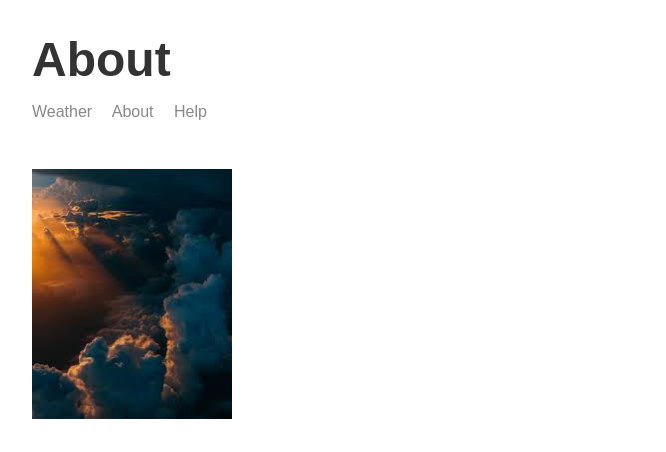
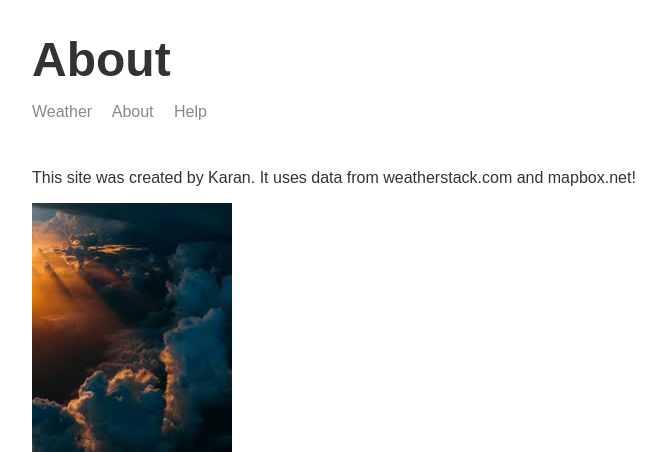
Before and after one commit to kamalphoolwani/node-weather-website, a Node server app: page /about in a window 1280 px wide. Shown: the top 452 px of the page, without its empty margins (233-899 px from the left). Run offline with Node 20, Linux system fonts and the light colour scheme; some libraries are stand-ins or nearby versions.

Commit message:
Add about text

```diff
--- a/templates/views/about.hbs
+++ b/templates/views/about.hbs
@@ -11,6 +11,7 @@
 <body>
     <div class = "main-content">
         {{>header}}
+        <p>This site was created by Karan. It uses data from weatherstack.com and mapbox.net!</p>
         <img class="potrait" src ="images/Weather.jfif">
     </div>
 
```
